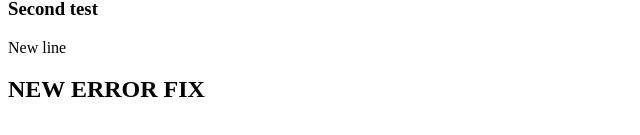
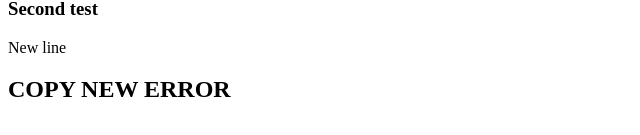
Before and after one commit to faizfahmi-dev/faizfahmi-dev.github.io, a plain HTML site: page index.htm in a window 1280 px wide. Shown: the part 129-264 px from the top of the page, without its empty margins (0-640 px from the left). Drawn offline with Linux system fonts and the light colour scheme.

Commit message:
sec push

```diff
--- a/index.htm
+++ b/index.htm
@@ -10,8 +10,8 @@
 <h3>Second test</h3>
 <p>New line</p>
 
-<h2>NEW ERROR FIX</h2>
 
+<h2>COPY NEW ERROR</h2>
 
 
 </body>
```
